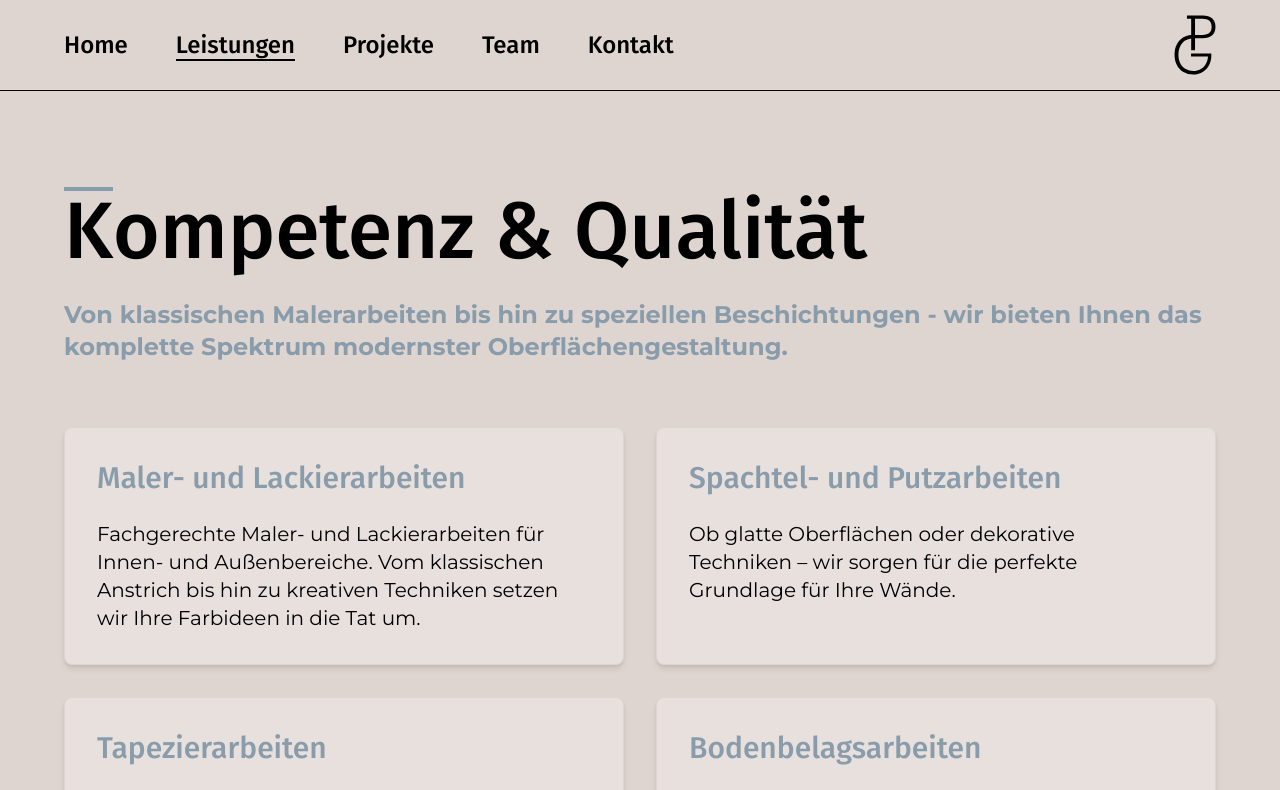
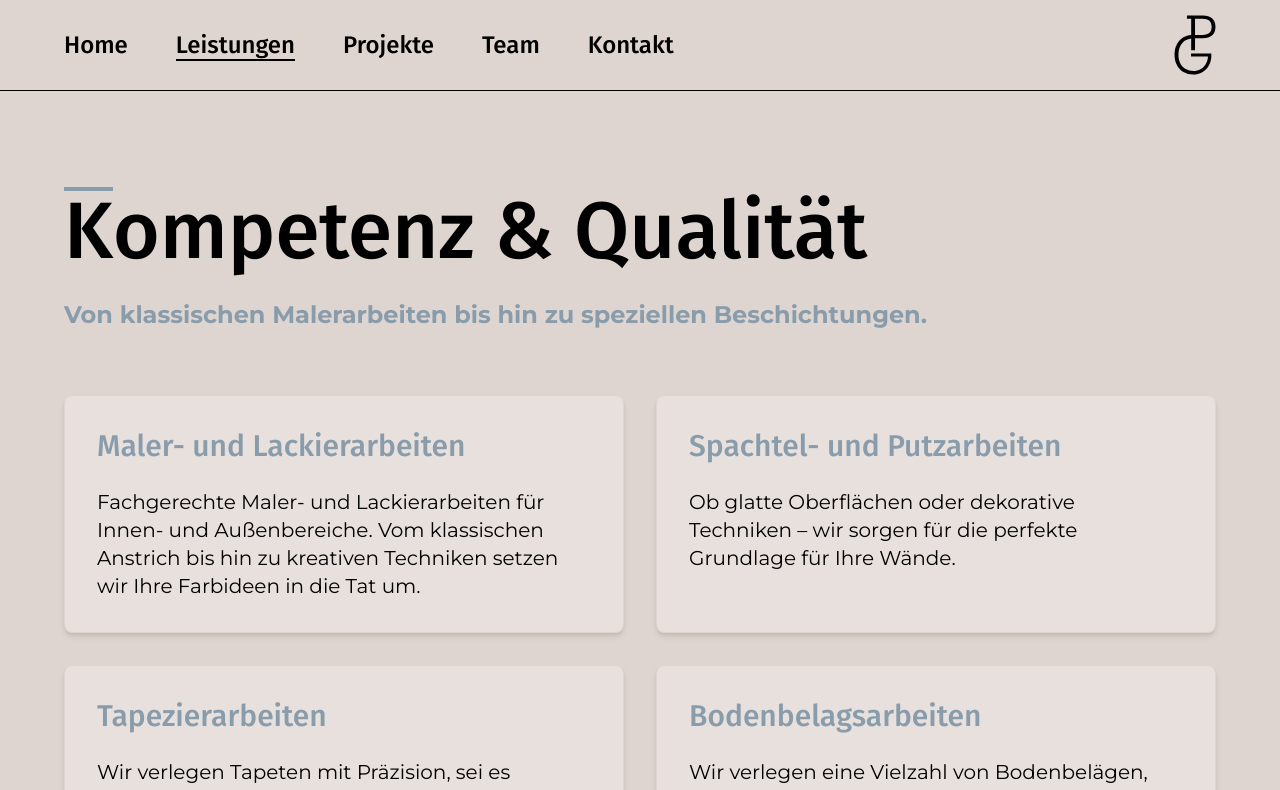
Before and after one commit to KaeSaro/MalerbetriebPG, a Next.js app: page /leistungen in a window 1280 px wide. Shown: the top 790 px of the page. Built offline with nearby package versions, Linux system fonts and the light colour scheme.

Commit message:
subtitle anpassung

```diff
--- a/app/kontakt/page.js
+++ b/app/kontakt/page.js
@@ -118,8 +118,7 @@ export default function Kontakt() {
         <div className="flex flex-col space-y-6 mb-12">
           <Title withStroke>Ihr direkter Draht zu uns</Title>
           <RegularText textColor="text-[#889cab]" isBold>
-            Farbe bekennen, Qualität erleben - vereinbaren Sie jetzt Ihren
-            persönlichen Beratungstermin!
+            Farbe bekennen, Qualität erleben.
           </RegularText>
         </div>
 
--- a/app/leistungen/page.js
+++ b/app/leistungen/page.js
@@ -75,9 +75,7 @@ export default function Leistungen() {
         <div className="flex flex-col space-y-6">
           <Title withStroke>Kompetenz & Qualität</Title>
           <RegularText textColor="text-[#889cab]" isBold>
-            Von klassischen Malerarbeiten bis hin zu speziellen Beschichtungen -
-            wir bieten Ihnen das komplette Spektrum modernster
-            Oberflächengestaltung.
+            Von klassischen Malerarbeiten bis hin zu speziellen Beschichtungen.
           </RegularText>
         </div>
 
```
